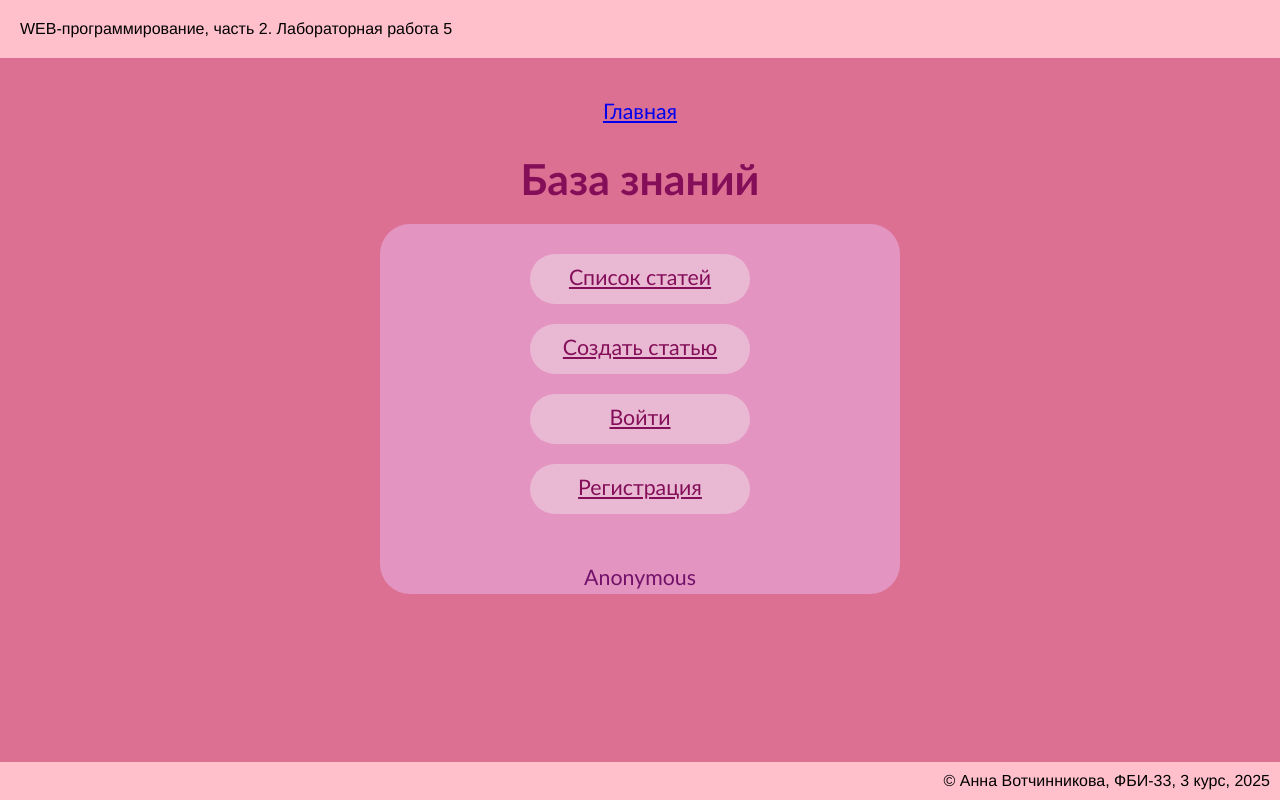
After one commit to ne-anya/web-back-labs, a Flask app: page /lab5/ in a window 1280 px wide. The commit adds this page. Run offline with Flask 3, Linux system fonts and the light colour scheme.

Commit message:
Заготовка к 5-ой лабораторной

```diff
--- a/app.py
+++ b/app.py
@@ -3,6 +3,7 @@ from lab1 import lab1
 from lab2 import lab2
 from lab3 import lab3
 from lab4 import lab4
+from lab5 import lab5
 import datetime
 
 
@@ -14,6 +15,7 @@ app.register_blueprint(lab1)
 app.register_blueprint(lab2)
 app.register_blueprint(lab3)
 app.register_blueprint(lab4)
+app.register_blueprint(lab5)
 
 
 @app.route("/")
@@ -36,6 +38,7 @@ def index():
                 <ol><a href="/lab2">Вторая лабораторная</a></ol>
                 <ol><a href="/lab3/">Третья лабораторная</a></ol>
                 <ol><a href="/lab4/">Четвертая лаборатораная</a></ol>
+                <ol><a href="/lab5/">Пятая лабораторная</a></ol>
             </li>
         </main>
         <footer>
--- /dev/null
+++ b/lab5.py
@@ -0,0 +1,7 @@
+from flask import Blueprint, render_template
+lab5 = Blueprint('lab5', __name__)
+
+
+@lab5.route('/lab5/')
+def lab():
+    return render_template('lab5/lab5.html')
--- /dev/null
+++ b/static/lab5.css
@@ -0,0 +1,37 @@
+main {
+    text-align: center;
+    color: rgb(114, 18, 106);
+    font-size: 16pt;
+    font-family:'Gill Sans', 'Gill Sans MT', Calibri, 'Trebuchet MS', sans-serif;
+}
+
+.base-h1 {
+    color: rgb(133, 14, 89);
+}
+
+.base-container{
+    text-align: center;
+    background-color: rgb(228, 148, 192);
+    height: 350px;
+    width: 500px;
+    margin: 0 auto;
+    border-radius: 30px;
+    padding: 10px;
+}
+
+.base-a {
+    color: rgb(133, 14, 89);
+    display: block;
+    height: 30px;
+    width: 200px;
+    margin: 0 auto;
+    margin-bottom: 10px;
+    margin-top: 20px;
+    padding: 10px;
+    background-color: rgb(233, 185, 211);
+    border-radius: 50px;
+}
+
+.name {
+    margin-top: 50px;
+}
--- a/templates/base.html
+++ b/templates/base.html
@@ -5,6 +5,7 @@
     <meta name="viewport" content="width=device-width, initial-scale=1.0">
     <title>Анна Вотчинникова. {% block lab %}{% endblock %}</title>
     <link rel="stylesheet" href="{{ url_for('static', filename='main.css')}}">
+    {% block style_lab %}{% endblock %}
     <link rel="shortcut icon" href="{{ url_for('static', filename='favicon.ico')}}" type="image/x-icon">
     <style>
         body {
--- /dev/null
+++ b/templates/lab5/lab5.html
@@ -0,0 +1,15 @@
+{% extends "base.html" %}
+
+{% block lab %}Лабораторная работа 5{% endblock %}
+{% block style_lab %}<link rel="stylesheet" href="{{ url_for('static', filename='lab5.css')}}">{% endblock %}
+
+{% block main %}
+    <h1 class="base-h1">База знаний</h1>
+    <div class="base-container">
+        <a href="articles_list" class="base-a">Список статей</a>
+        <a href="create_ar" class="base-a">Создать статью</a>
+        <a href="login" class="base-a">Войти</a>
+        <a href="register" class="base-a">Регистрация</a>
+        <div class="name">Anonymous</div>
+    </div>
+{% endblock %}
```
